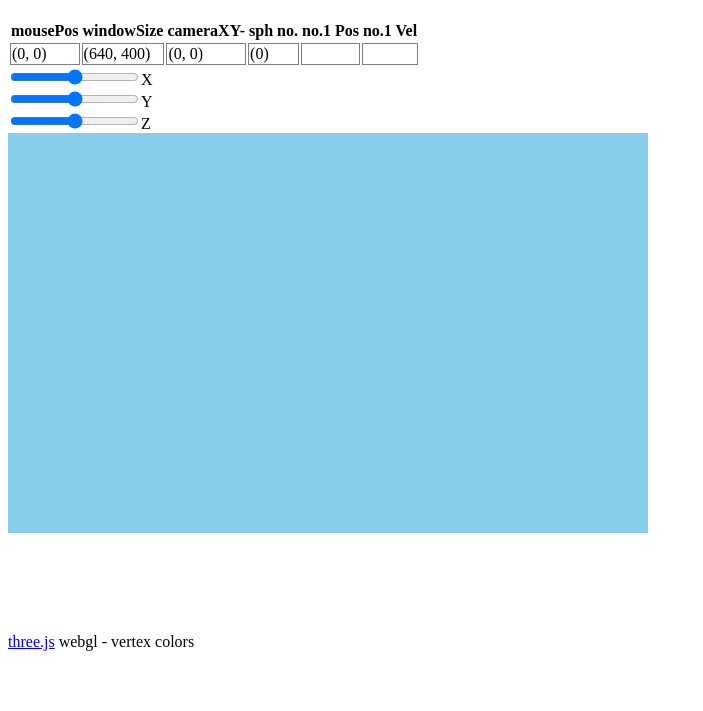
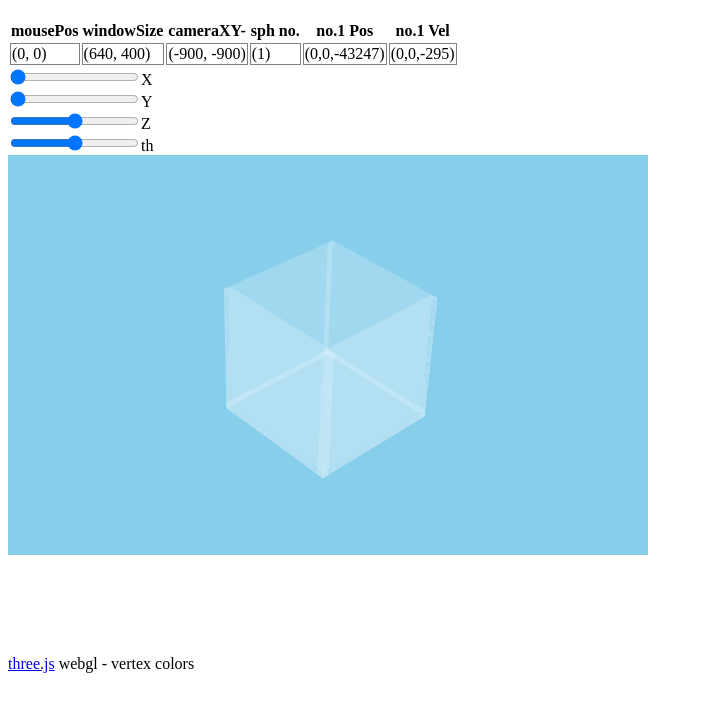
Before and after one commit to rahon6000/3-Ka-game, a website: page index.html in a window 1280 px wide. Shown: the part 61-772 px from the top of the page, without its empty margins (0-703 px from the left). Drawn offline with nearby package versions, Linux system fonts and the light colour scheme.

Commit message:
add glass box

```diff
--- a/UI.ts
+++ b/UI.ts
@@ -11,14 +11,6 @@ let mouseX = 0, mouseY = 0, clickX = 0, clickY = 0;
 let windowHalfX = window.innerWidth / 2;
 let windowHalfY = window.innerHeight / 2;
 
-export function onCamDebugChanged(event: Event){
-  // @ts-ignore
-  camera.position.x = event.currentTarget!.camX.value;
-  // @ts-ignore
-  camera.position.y = event.currentTarget!.camY.value;
-}
-
-
 export function onWindowResize() {
 
   windowHalfX = window.innerWidth / 2;
@@ -28,7 +20,9 @@ export function onWindowResize() {
   camera.aspect = window.innerWidth / window.innerHeight;
   camera.updateProjectionMatrix();
 
-  renderer.setSize(window.innerWidth, window.innerHeight);
+  renderer.setSize(500, 500);
+
+  // renderer.setSize(window.innerWidth, window.innerHeight);
 
 }
 
@@ -60,11 +54,27 @@ export function debugging(debTab: HTMLCollectionOf<Element>) {
     debTab.item(2)!.innerHTML = "(" + Math.round(camera.position.x) + ", " + Math.round(camera.position.y) + ")";
     // @ts-ignore
     debTab.item(3)!.innerHTML = "(" + sphs.length + ")";
+    let pos = sphs[0].getPosFromMesh();
     // @ts-ignore
-    debTab.item(4)!.innerHTML = "(" + sphs[0].getPosFromMesh() + ")";
+    debTab.item(4)!.innerHTML = "(" + Math.round(pos[0]) + "," +
+      Math.round(pos[1]) + ","+
+      Math.round(pos[2]) + ")";
+    let vel = sphs[0].getVelFromMesh();
     // @ts-ignore
-    debTab.item(5)!.innerHTML = "(" + sphs[0].getVelFromMesh() + ")";
+    debTab.item(5)!.innerHTML = "(" + Math.round(vel[0]) + "," +
+    Math.round(vel[1]) + ","+
+    Math.round(vel[2]) + ")";
   } catch (error) {
 
   }
 }
+export let getAngle: number = 0;
+export function onCamDebugChanged(event: Event){
+  // @ts-ignore
+  camera.position.x = event.currentTarget!.camX.value;
+  // @ts-ignore
+  camera.position.y = event.currentTarget!.camY.value;
+  // @ts-ignore
+  getAngle = event.currentTarget!.camTh.value;
+
+}
--- a/index.html
+++ b/index.html
@@ -32,9 +32,10 @@
       </tr>
     </table>
     <form id="camPos">
-      <input type="range" min="-100" max="100" name="camX">X<br>
-      <input type="range" min="-100" max="100" name="camY">Y<br>
+      <input type="range" step = "10" min="-900" max="900" name="camX" value = "-900">X<br>
+      <input type="range" step = "10" min="-900" max="900" name="camY" value = "-900">Y<br>
       <input type="range" min="-100" max="100" name="camZ">Z<br>
+      <input type="range" step="0.01" min="-2" max="2" name="camTh">th<br>
     </form>
   </div>
 
--- a/physics.ts
+++ b/physics.ts
@@ -1,6 +1,6 @@
 import * as THREE from "three";
 
-export let G = new THREE.Vector3(0,0,-9.8);
+export let G = new THREE.Vector3(0,0,-0.98);
 
 export let sphs: Physical[] = []; // managing all fruits
 
@@ -8,10 +8,11 @@ export let sphs: Physical[] = []; // managing all fruits
 export class Physical {
   mesh: THREE.Mesh;
   vel: THREE.Vector3;
-  constructor(mesh: THREE.Mesh, vel: number[]){
+  isFixed: boolean;
+  constructor(mesh: THREE.Mesh, vel: number[], isFixed: boolean){
     this.mesh = mesh;
     this.vel = new THREE.Vector3(vel[0], vel[1], vel[2]);
-
+    this.isFixed = isFixed;
   }
 
   getPosFromMesh(){
--- a/script.ts
+++ b/script.ts
@@ -7,9 +7,8 @@ let container //, stats;
 container = document.getElementById('container');
 export let camera: THREE.PerspectiveCamera;
 export let scene: THREE.Scene;
-export let renderer:THREE.WebGLRenderer;
-
-const sphs: PHYS.Physical[] = []; // managing all fruits
+export let renderer: THREE.WebGLRenderer;
+export let side: number = 200;
 
 let debTab: HTMLCollectionOf<Element> = document.getElementsByClassName("debTab");
 
@@ -23,8 +22,13 @@ function init() {
 
   // camera = new THREE.OrthographicCamera();
   camera = new THREE.PerspectiveCamera(20, window.innerWidth / window.innerHeight, 1, 10000);
-  camera.position.z = 1800;
-  // camera.rotation.z = 1;
+  camera.position.x = -900;
+  camera.position.y = -900;
+  camera.position.z = 900;
+  // camera.rotation.setFromQuaternion(
+  //   new THREE.Quaternion()
+  //   .setFromAxisAngle( new THREE.Vector3( 0, 1, 0 ), Math.PI / 2 )
+  // );
 
   scene = new THREE.Scene();
   scene.background = new THREE.Color("skyblue");
@@ -34,6 +38,7 @@ function init() {
 
   light.position.set(0, 0, 1);
   scene.add(light);
+  let border = createBorder(side, side, scene);
 
   let mesh = createSph(20, 'test', [0, 0, 1000], [0, 0, 0]);
   scene.add(mesh);
@@ -47,7 +52,6 @@ function init() {
   // 리스너는 상시대기 시키는겨...?
   document.addEventListener('mousemove', UI.onDocumentMouseMove);
   document.addEventListener('click', UI.onDocumentClick);
-
 
   window.addEventListener('resize', UI.onWindowResize);
 
@@ -81,21 +85,62 @@ export function createSph(radius: number, textureName: string, position: number[
   // mesh.position.x = 0;
   mesh.position.set(position[0], position[1], position[2]); // Type of pos must be THREE.vector3
   mesh.rotation.set(rotation[0], rotation[1], rotation[2]); // Type of rotation must be THREE.euler
-  const physicalElem = new PHYS.Physical(mesh, [0,0,0]);
-  sphs.push(physicalElem);
+  const physicalElem = new PHYS.Physical(mesh, [0, 0, 0], false);
+  PHYS.sphs.push(physicalElem);
   console.log('sphere created.')
   return mesh;
 }
 
 
+function createBorder(side: number, height: number, scene: THREE.Scene) {
+  let thickness = 10;
+  let opacity = 0.2;
+  let myGeo = new THREE.BoxGeometry(side,side,thickness,1,1,1);
+  let material = new THREE.MeshBasicMaterial({
+    opacity: opacity,
+    transparent: true,
+    color: new THREE.Color("white")
+  })
+  let mesh = new THREE.Mesh(myGeo, material);
+  mesh.position.set(0,0,(thickness-height)*0.5);
+  const physicalElem = new PHYS.Physical(mesh, [0,0,0], true);
+  scene.add(mesh);
+  //
+
+  let distance = (side - thickness) * 0.5;
+  let sideArray = [[0, distance],
+                    [0, -distance],
+                    [distance, 0],
+                    [-distance, 0]];
+  let rotaionArray = [new THREE.Vector3(1,0,0),
+                      new THREE.Vector3(1,0,0),
+                      new THREE.Vector3(0,1,0),
+                      new THREE.Vector3(0,1,0)];
+  for(let i = 0; i < 4; i ++){
+    let myGeo1 = new THREE.BoxGeometry(side,side,thickness,1,1,1);
+    let material1 = new THREE.MeshBasicMaterial({
+      opacity: opacity,
+      transparent: true,
+      color: new THREE.Color("white")
+    })
+    let mesh1 = new THREE.Mesh(myGeo, material);
+    mesh1.position.set(0,0,-height/2);
+    mesh1.rotateOnWorldAxis(rotaionArray[i], 0.5 * Math.PI);
+    const physicalElem1 = new PHYS.Physical(mesh1, [0,0,0], true);
+    mesh1.position.set(sideArray[i][0], sideArray[i][1], 0);
+    scene.add(mesh1);
+  }
+
+
+  console.log('plate created.');
+
+}
+
 // 얘가 한번만이 아닌 계속 작동하는 원리는 뭐야?
 function animate() {
-
   requestAnimationFrame(animate);
-
   render();
   // stats.update();
-
 }
 
 // scene is referred at ACTUAL render function.
@@ -106,9 +151,15 @@ function render() {
   // UI (회전) 같은 데엔 쓸 수 있겠다 싶음.
   // camera.position.x += (mouseX - camera.position.x) * 0.05;
   // camera.position.y += (- mouseY - camera.position.y) * 0.05;
+
+  // 여기에 리소스 낭비하게 만들고 싶진 않음...
+  PHYS.physics(PHYS.sphs);
+  UI.debugging(debTab);
   camera.lookAt(scene.position);
+  camera.rotateOnWorldAxis(
+    new THREE.Vector3().subVectors(camera.position, scene.position).normalize(),
+    ((UI.getAngle - 0.32) * Math.PI));
 
   renderer.render(scene, camera); // OF COURSE we use prepared renderer.
-  PHYS.physics(sphs);
-  UI.debugging(debTab);
+
 }
```
Also changed, not shown: build/UI.d.ts, build/UI.js, build/physics.d.ts, build/physics.js, build/script.d.ts, build/script.js, 3 other files.
